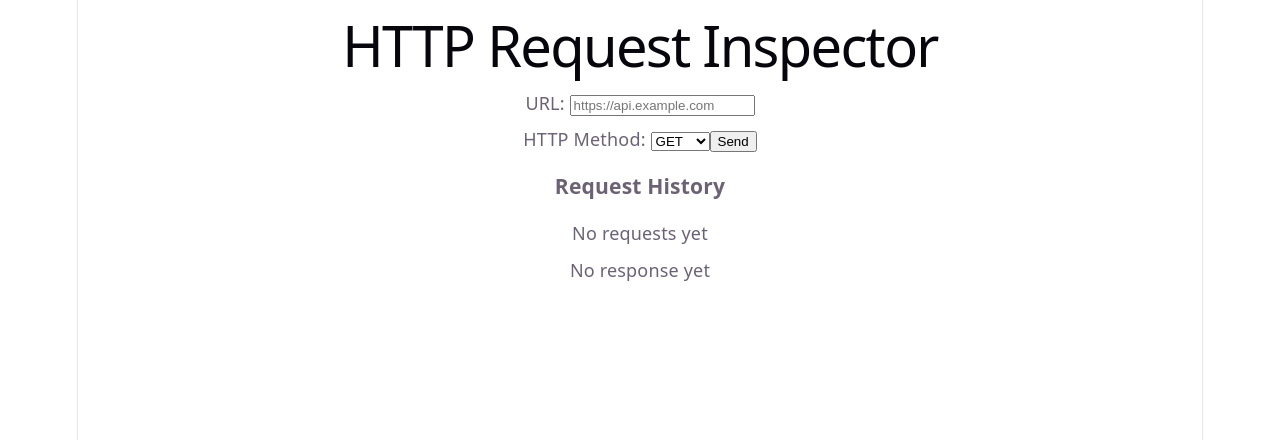
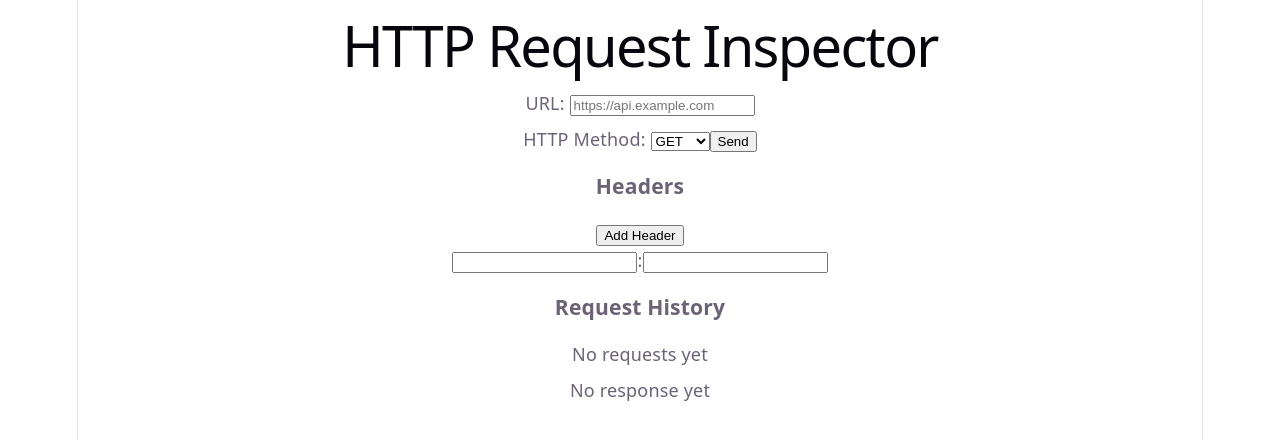
Before and after one commit to LextinBailey/http-request-inspector, a React app in the folder frontend/: page / in a window 1280 px wide. Shown: the top 440 px of the page. Built offline with nearby package versions, Linux system fonts and the light colour scheme; the HTML template or start-up script is replaced by a standard one.

Commit message:
Add setting headers UI

```diff
--- a/frontend/src/App.jsx
+++ b/frontend/src/App.jsx
@@ -14,6 +14,9 @@ function App() {
   const [history, setHistory] = useState([]);
   const [selectedHistory, setSelectedHistory] = useState(null);
   const [showHeaders, setShowHeaders] = useState(false);
+  const [headers, setHeaders] = useState([
+    { key: "", value: "" },
+  ]);
 
   useEffect(() => {
     try {
@@ -78,6 +81,17 @@ function App() {
     });
   }
 
+  function handleHeaderChange(index, field, newValue) {
+    setHeaders(prev => {
+      const updated = [... prev];
+      updated[index] = {
+        ...updated[index],
+        [field]: newValue
+      };
+      return updated;
+    });
+  }
+
   const populateRequest = (item) => {
     setUrl(item.url);
     setMethod(item.method);
@@ -92,6 +106,10 @@ function App() {
   const handleMethodChange = (value) => {
     setMethod(value);
     setSelectedHistory(null);
+  }
+
+  const handleAddHeader = () => {
+    setHeaders(prev => [... prev, { key: "", value: "" }]);
   }
 
   return (
@@ -112,6 +130,9 @@ function App() {
           history={history}
           onSelectHistory={populateRequest}
           selectedHistory={selectedHistory}
+          headers={headers}
+          onHeaderChange={handleHeaderChange}
+          onAddHeader={handleAddHeader}
         />
       </div>
 
--- a/frontend/src/components/RequestForm.jsx
+++ b/frontend/src/components/RequestForm.jsx
@@ -1,4 +1,4 @@
-function RequestForm({ url, setUrl, method, setMethod, onSend, history, onSelectHistory, selectedHistory }) {
+function RequestForm({ url, setUrl, method, setMethod, onSend, history, onSelectHistory, selectedHistory, headers, onHeaderChange, onAddHeader }) {
     return (
         <div>
             <div style={{ marginBottom: "10px" }}>
@@ -22,6 +22,26 @@ function RequestForm({ url, setUrl, method, setMethod, onSend, history, onSelect
                 </select>
 
                 <button onClick={onSend}>Send</button>
+            </div>
+
+            <div style={{ marginBottom: "10px" }}>
+                <h3>Headers</h3>
+
+                <button onClick={onAddHeader}>Add Header</button>
+
+                {headers.map((header, index) => (
+                    <div key={index}>
+                        <input
+                            value={header.key}
+                            onChange={(e) => onHeaderChange(index, "key", e.target.value)}
+                        />
+                        :
+                        <input
+                            value={header.value}
+                            onChange={(e) => onHeaderChange(index, "value", e.target.value)}
+                        />
+                    </div>
+                ))}
             </div>
 
             <div style={{ marginBottom: "10px" }}>
```
Also changed, not shown: 1 other file (tests, documents, lock files or other folders).
